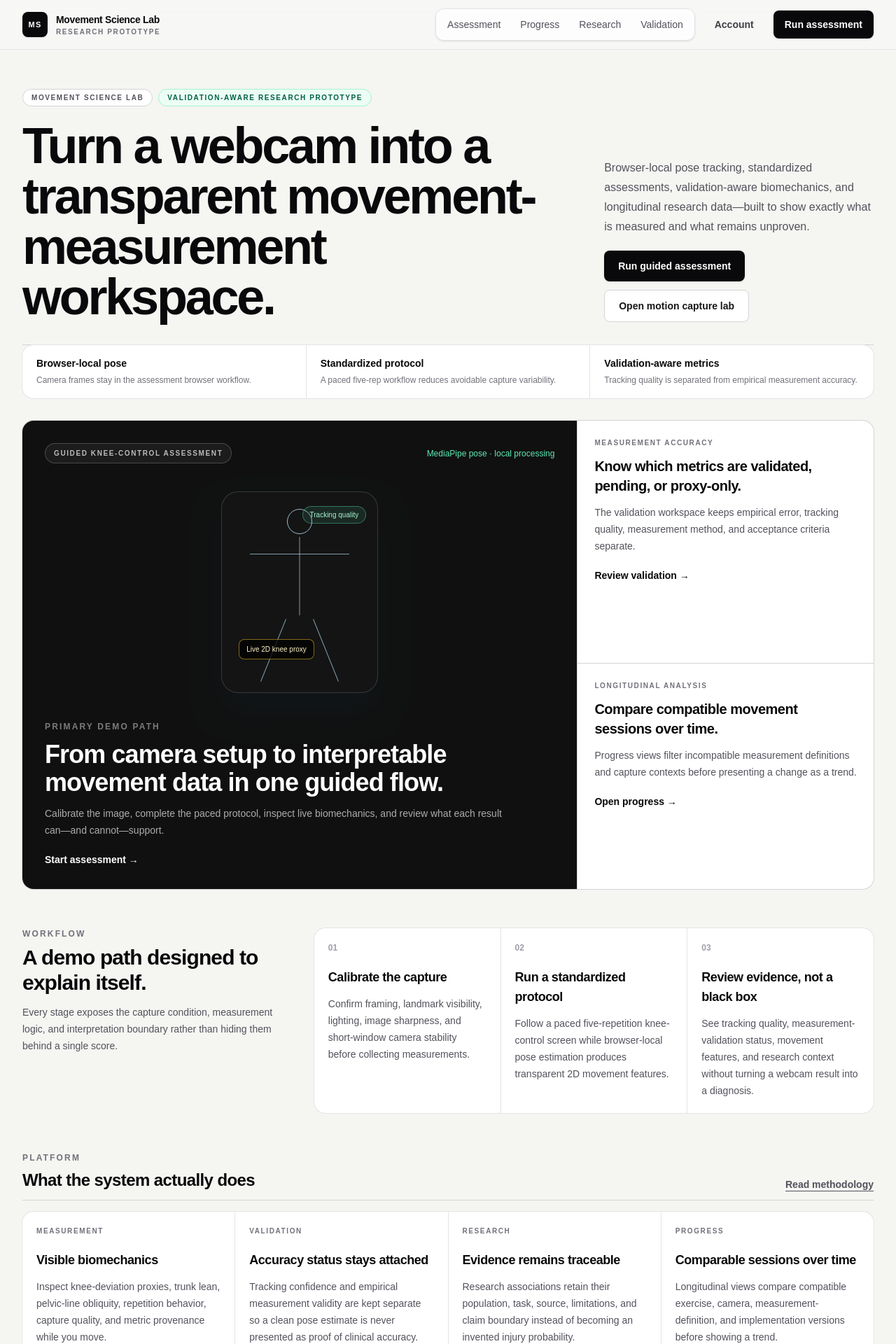
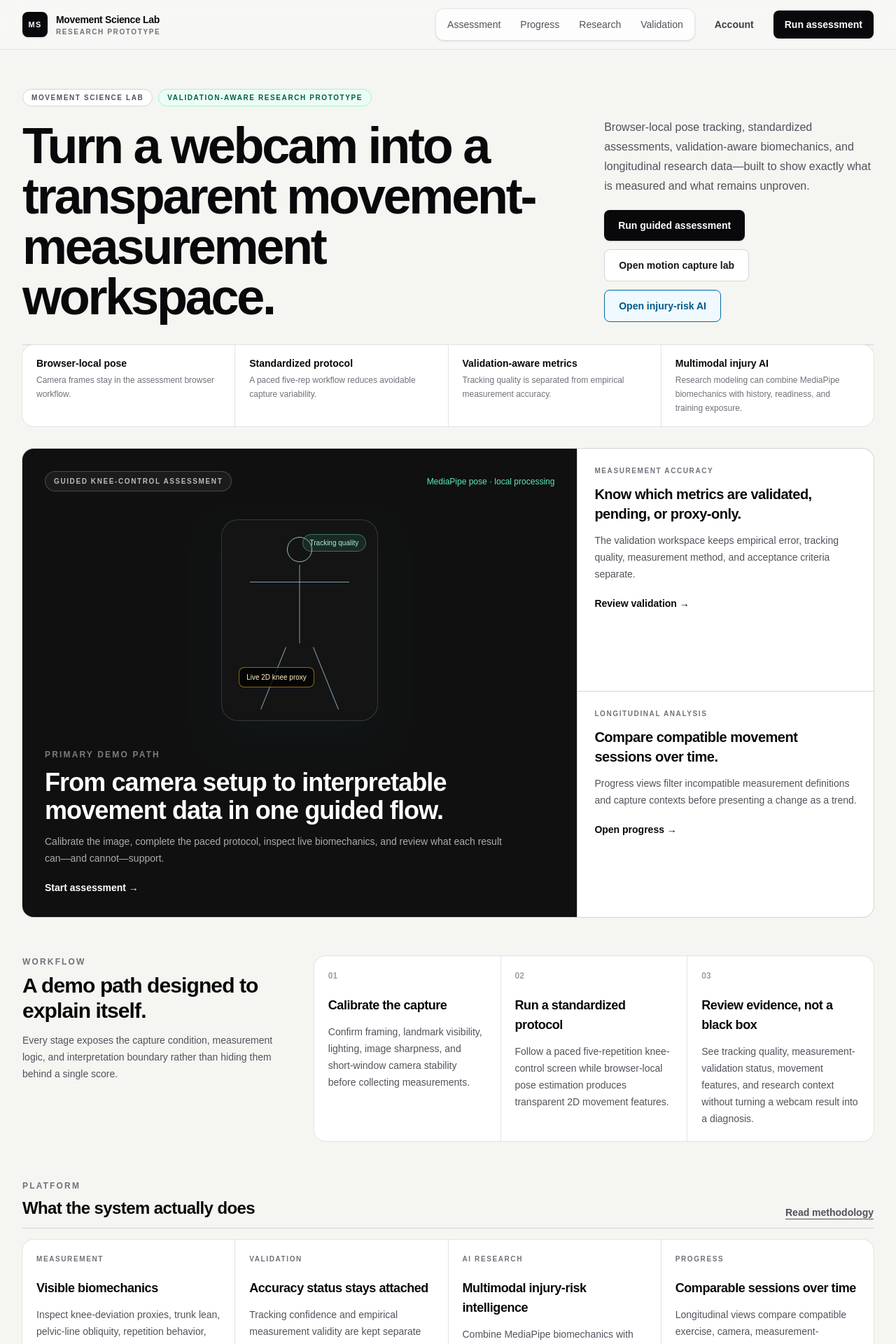
Before and after one commit to AadiJ1in/MovementScienceLab, a Next.js app: page / in a window 1280 px wide. Shown: the top 1920 px of the page at 70% size. Built offline with nearby package versions, Linux system fonts and the light colour scheme.

Commit message:
Surface multimodal injury-risk AI on the home page

```diff
--- a/app/page.tsx
+++ b/app/page.tsx
@@ -32,10 +32,10 @@ const FEATURES = [
     href: "/validation",
   },
   {
-    eyebrow: "Research",
-    title: "Evidence remains traceable",
-    text: "Research associations retain their population, task, source, limitations, and claim boundary instead of becoming an invented injury probability.",
-    href: "/research",
+    eyebrow: "AI research",
+    title: "Multimodal injury-risk intelligence",
+    text: "Combine MediaPipe biomechanics with injury history, readiness, training exposure, and longitudinal research features in an explainable model pipeline.",
+    href: "/research/injury-risk-ai",
   },
   {
     eyebrow: "Progress",
@@ -67,15 +67,17 @@ export default function Home() {
             <div className="mt-5 flex flex-wrap gap-3">
               <Link href="/assessment" className="rounded-lg bg-zinc-950 px-5 py-3 text-sm font-semibold text-white shadow-sm transition hover:bg-zinc-800">Run guided assessment</Link>
               <Link href="/camera-lab" className="rounded-lg border border-zinc-300 bg-white px-5 py-3 text-sm font-semibold text-zinc-900 transition hover:border-zinc-500">Open motion capture lab</Link>
+              <Link href="/research/injury-risk-ai" className="rounded-lg border border-sky-700 bg-sky-50 px-5 py-3 text-sm font-semibold text-sky-800 transition hover:bg-sky-100">Open injury-risk AI</Link>
             </div>
           </div>
         </div>
 
-        <div className="grid gap-px overflow-hidden rounded-2xl bg-zinc-200 ring-1 ring-zinc-200 sm:grid-cols-3">
+        <div className="grid gap-px overflow-hidden rounded-2xl bg-zinc-200 ring-1 ring-zinc-200 sm:grid-cols-2 lg:grid-cols-4">
           {[
             ["Browser-local pose", "Camera frames stay in the assessment browser workflow."],
             ["Standardized protocol", "A paced five-rep workflow reduces avoidable capture variability."],
             ["Validation-aware metrics", "Tracking quality is separated from empirical measurement accuracy."],
+            ["Multimodal injury AI", "Research modeling can combine MediaPipe biomechanics with history, readiness, and training exposure."],
           ].map(([title, text]) => (
             <div key={title} className="bg-white px-5 py-4">
               <p className="text-sm font-semibold text-zinc-950">{title}</p>
```
